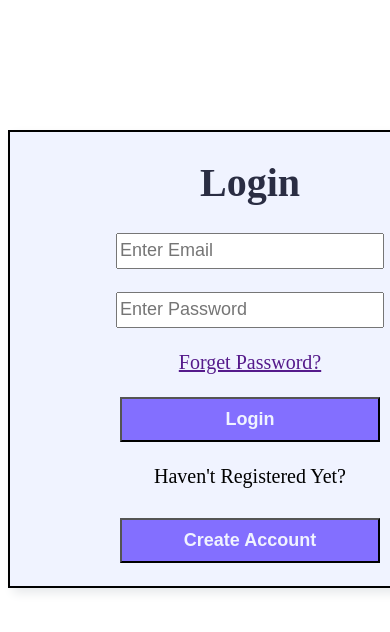
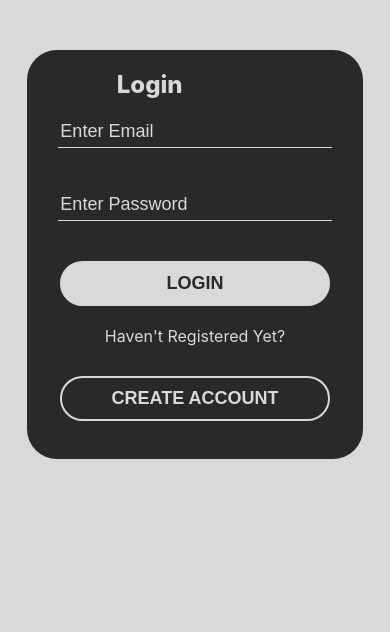
Before and after one commit to ka0un/Library-Management-System-, a PHP site: page /login.php in a window 390 px wide; the page is wider, and only the part inside the window is pictured. Shown: the top 632 px of that part. Run offline with PHP 8.4, Linux system fonts and the light colour scheme.

Commit message:
restyled login and registration form
created generalized form style

made login and registration form mobile firendly

```diff
--- a/login.php
+++ b/login.php
@@ -13,10 +13,10 @@ if(isset($_SESSION["token"])){
 <head>
     <meta charset="UTF-8">
     <meta name="viewport" content="width=device-width, initial-scale=1.0">
-    <link rel="stylesheet" href="style/login_reg.css">
+    <link rel="stylesheet" href="style/forms.php">
     <title>Login</title>
 </head>
-<body>
+<body style="background-color: <?php echo SECONDARY_COLOR; ?>;">
 
     <div class="container">
 <?php
@@ -84,14 +84,13 @@ if(isset($_POST["login"])){
         <div class = "login-lement">
             <input type="password" id="input" placeholder="Enter Password" name="password" class="password_login" required><br><br>
         </div>
-        <a href=""> Forget Password? </a><br><br>
         <div class = "login-button">
-            <input type="submit" id="button" value="Login" name="login" class="login_submit"><br><br>
+            <input type="submit" id="button" value="LOGIN" name="login" class="login_submit"><br><br>
         </div>
              Haven't Registered Yet?
     </form>
     <a href="register.php">
-                <button id="button" class="create_accout">Create Account</button>
+                <button id="button2" class="create_accout">CREATE ACCOUNT</button>
     </a><br><br>
 </div>
 </body>
--- /dev/null
+++ b/style/forms.php
@@ -0,0 +1,131 @@
+<?php
+header("Content-type: text/css");
+require_once __DIR__ . '/../config.php';
+// if your file is in root use : require_once __DIR__ . '/config.php';
+?>
+
+<style>
+body{
+    font-family: Inter, sans-serif;
+	text-align:center;
+	font-size:20px;
+    background-color: <?php echo SECONDARY_COLOR; ?>;
+}
+
+.login_div{
+	width:480px;
+	background-color: <?php echo PRIMARY_COLOR; ?>;
+	margin-right:30px;
+	margin-top:130px;
+    border-radius: 30px;
+    padding-bottom: 20px;
+}
+
+.login_form{
+    font-family: Inter, sans-serif;
+	padding-top:0px;
+	padding-bottom:30px;
+    color: <?php echo SECONDARY_COLOR; ?>;
+}
+
+#input{
+	width:260px;
+	height:30px;
+	font-weight: lighter;
+	font-size:18px;
+    color-scheme: dark;
+    color: <?php echo SECONDARY_COLOR; ?>;
+    border: <?php echo SECONDARY_COLOR; ?>;
+    background-color: transparent;
+    border-bottom-style: solid;
+    border-bottom-width: 1px;
+    border-bottom-color: <?php echo SECONDARY_COLOR; ?>;
+    caret-color: <?php echo SECONDARY_COLOR; ?>;
+    caret-shape: block;
+    margin-bottom: 20px;
+}
+
+#input::placeholder{
+    color: <?php echo SECONDARY_COLOR; ?>;
+}
+
+#input:focus{
+    outline: none;
+}
+
+#button{
+	width:260px;
+	height:45px;
+	font-weight:bold;
+	font-size:18px;
+	background-color:<?php echo SECONDARY_COLOR; ?>;
+	color:<?php echo PRIMARY_COLOR; ?>;
+    border-radius: 60px;
+    border-color: <?php echo SECONDARY_COLOR; ?>;
+    border-style: solid;
+}
+
+#button:hover{
+    cursor: pointer;
+}
+
+#button2{
+    width:260px;
+    height:45px;
+    font-weight:bold;
+    font-size:18px;
+    background-color:<?php echo PRIMARY_COLOR; ?>;
+    color:<?php echo SECONDARY_COLOR; ?>;
+    border-radius: 60px;
+    border-color: <?php echo SECONDARY_COLOR; ?>;
+    border-style: solid;
+}
+
+#button2:hover{
+    cursor: pointer;
+}
+
+#button2:focus{
+    outline: none;
+}
+
+h1{
+    padding-left: 90px;
+    text-align: left;
+    padding-top: 20px;
+    font-family: Inter, sans-serif;
+    font-size: 36px;
+    font-weight: 800;
+	color: <?php echo SECONDARY_COLOR; ?>;
+}
+
+#white{
+    font-family: Inter, sans-serif;
+    color: <?php echo SECONDARY_COLOR; ?>;
+}
+
+/* For Mobile Devices*/
+@media only screen and (max-width: 600px) {
+    body {
+        font-size: 16px;
+    }
+
+    .login_div {
+        width: 90%;
+        margin-right: 0%;
+        margin-top: 50px;
+    }
+
+    #input {
+        width: 80%;
+    }
+
+    #button, #button2 {
+        width: 80%;
+    }
+
+    h1 {
+        font-size: 24px;
+    }
+}
+</style>
--- a/style/login_reg.css
+++ /dev/null
@@ -1,41 +0,0 @@
-body{
-	text-align:center;
-	font-size:20px;
-}
-.login_div{
-	width:480px;
-	border-style:solid;
-	border-width:2px;
-	border-color: 2A2D43;
-	background-color:#F0F3FF;
-	margin-right:30px;
-	margin-top:130px;
-	box-shadow: 5px 5px 10px #e7e9eb;
-
-}
-
-.login_form{
-	padding-top:0px;
-	padding-bottom:30px;
-}
-
-#input{
-	width:260px;
-	height:30px;
-	font-weight:bolt;
-	font-size:18px;
-}
-
-#button{
-	width:260px;
-	height:45px;
-	font-weight:bolt;
-	font-size:18px;
-	background-color:#836FFF;
-	font-weight:bold;
-	color:#F0F3FF;
-}
-
-h1{
-	color: #2A2D43;
-}
```
Also changed, not shown: register.php (+8 -5 lines).
